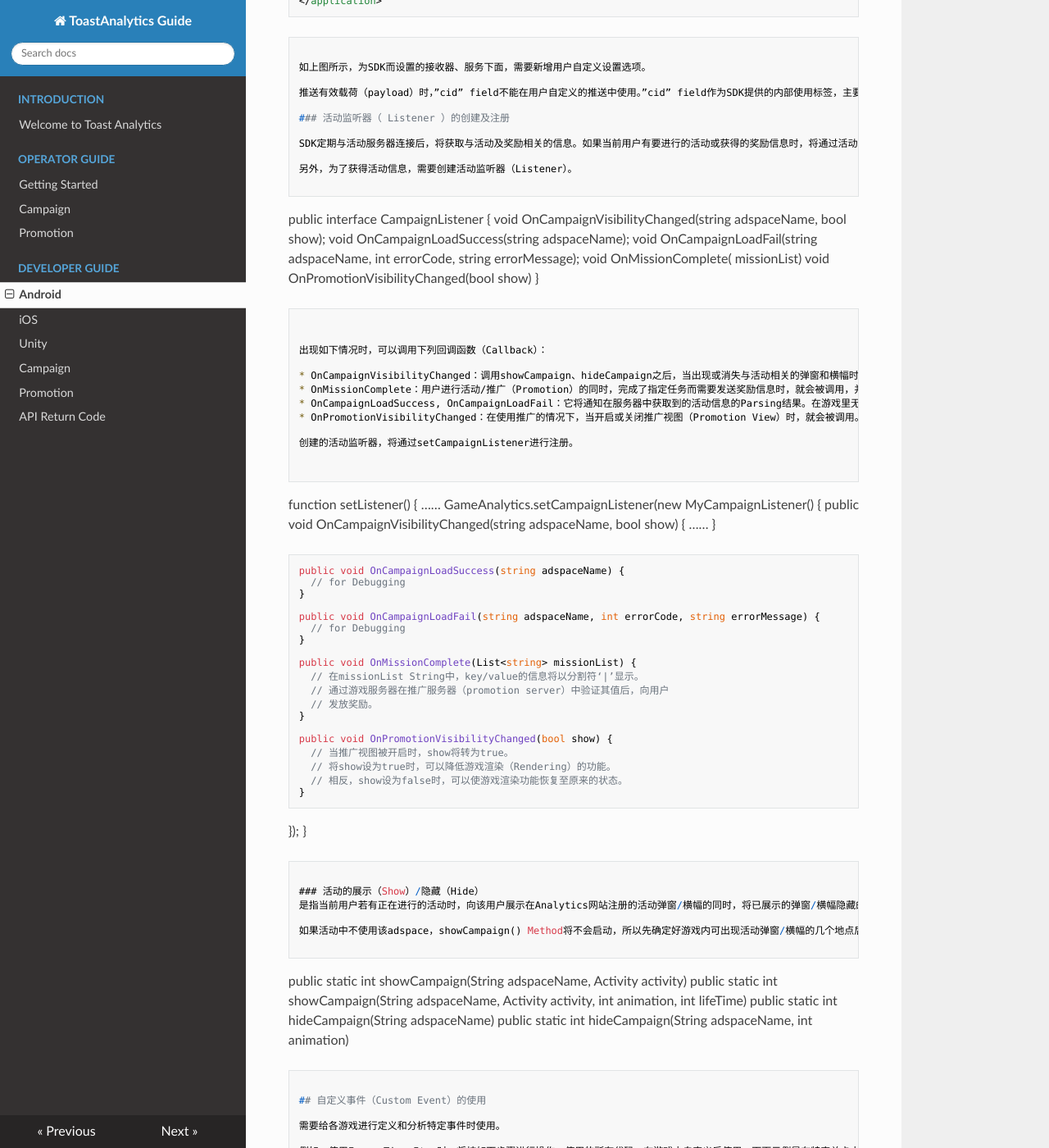
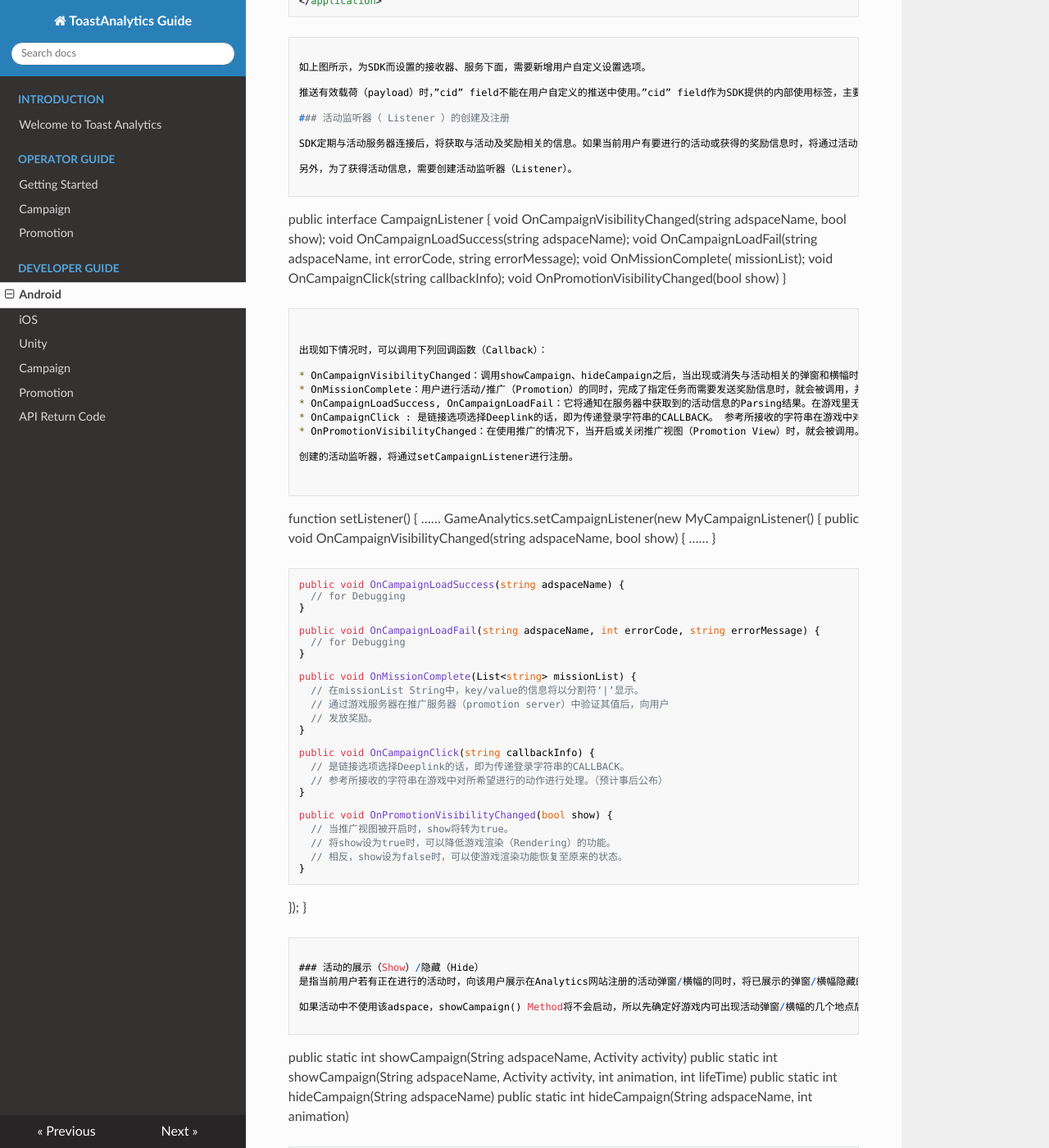
Before and after one commit to ToastAnalytics/ToastAnalytics_ZH, an MkDocs documentation site: the page built from docs/Developer/4. Android Developer Guide.md, in a window 1280 px wide and 1400 px high, scrolled down 7608 px. Shown: the whole window at 82% size. Built offline with MkDocs 1.6.1, drawn with Linux system fonts in a browser that asks for light colours; nearby versions of some CDN libraries; old or Windows-style settings are respelled for this version of MkDocs.

Commit message:
Update 4. Android Developer Guide.md

````diff
--- a/docs/Developer/4. Android Developer Guide.md
+++ b/docs/Developer/4. Android Developer Guide.md
@@ -508,7 +508,8 @@ public interface CampaignListener {
     void OnCampaignVisibilityChanged(string adspaceName, bool show);
     void OnCampaignLoadSuccess(string adspaceName);
     void OnCampaignLoadFail(string adspaceName, int errorCode, string errorMessage);
-    void OnMissionComplete( missionList)
+    void OnMissionComplete( missionList);
+    void OnCampaignClick(string callbackInfo);
     void OnPromotionVisibilityChanged(bool show)
 }
 ```
@@ -519,6 +520,7 @@ public interface CampaignListener {
 * OnCampaignVisibilityChanged：调用showCampaign、hideCampaign之后，当出现或消失与活动相关的弹窗和横幅时，就会被调用。
 * OnMissionComplete：用户进行活动/推广（Promotion）的同时，完成了指定任务而需要发送奖励信息时，就会被调用，并借助在此获得的信息，通过游戏服务器向用户发放奖励。与活动奖励相关的进程，请参考“活动应用指南”。
 * OnCampaignLoadSuccess, OnCampaignLoadFail：它将通知在服务器中获取到的活动信息的Parsing结果。在游戏里无需特殊处理该回调函数（Callback），它只是为了确认log而提供的回调函数罢了。
+* OnCampaignClick : 是链接选项选择Deeplink的话，即为传递登录字符串的CALLBACK。 参考所接收的字符串在游戏中对所希望进行的动作进行处理。（预计事后公布）
 * OnPromotionVisibilityChanged：在使用推广的情况下，当开启或关闭推广视图（Promotion View）时，就会被调用。
 
 创建的活动监听器，将通过setCampaignListener进行注册。
@@ -544,6 +546,11 @@ function setListener() {
       // 在missionList String中，key/value的信息将以分割符‘|’显示。
       // 通过游戏服务器在推广服务器（promotion server）中验证其值后，向用户
       // 发放奖励。
+    }
+
+    public void OnCampaignClick(string callbackInfo) {
+      // 是链接选项选择Deeplink的话，即为传递登录字符串的CALLBACK。
+      // 参考所接收的字符串在游戏中对所希望进行的动作进行处理。（预计事后公布）
     }
 
     public void OnPromotionVisibilityChanged(bool show) {
````
